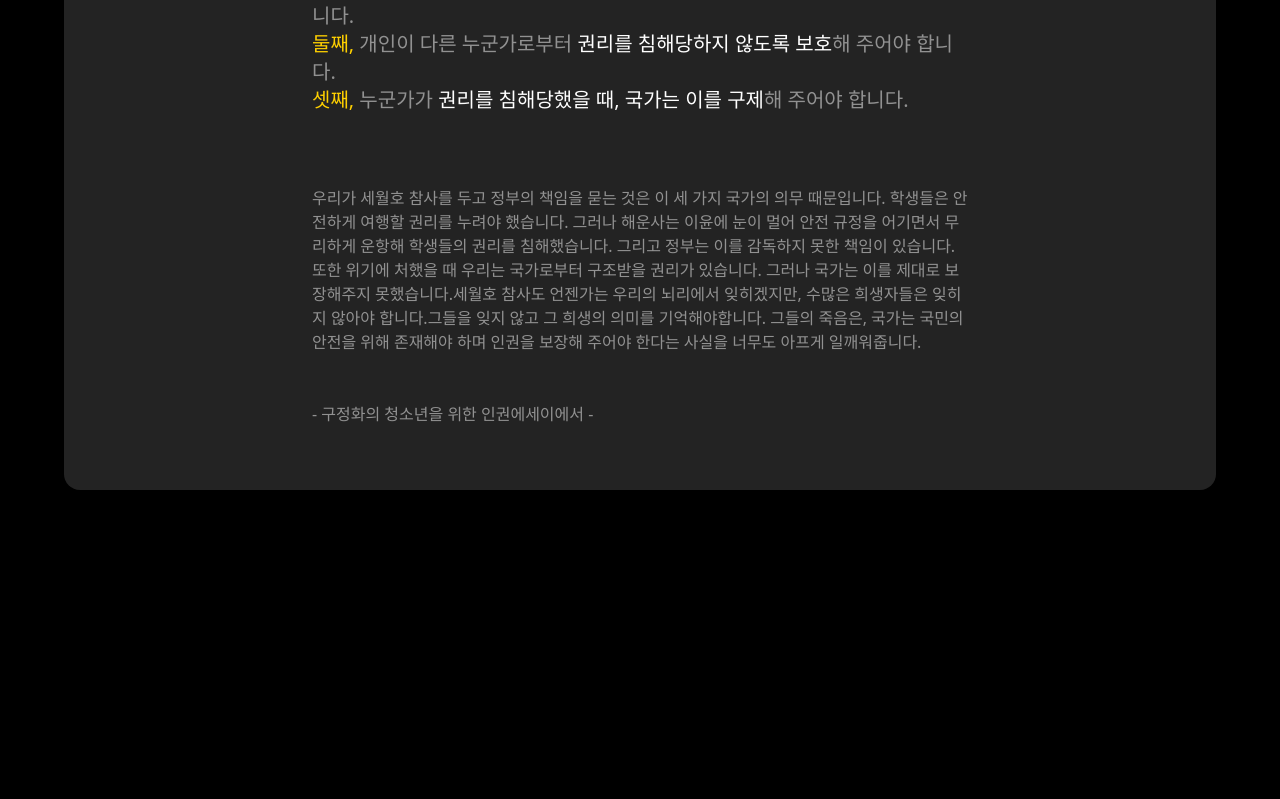
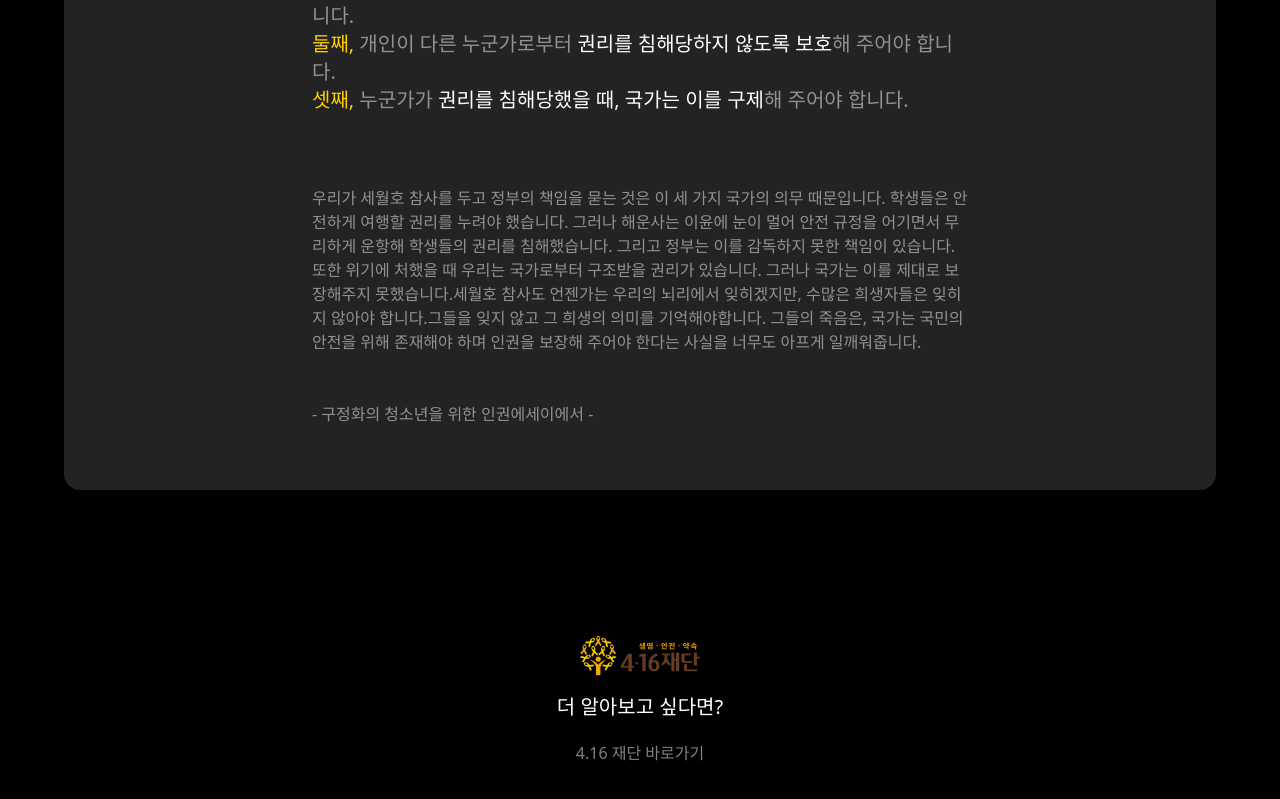
Before and after one commit to chanwoo00106/sewol-ferry, a React (Vite) app: page / in a window 1280 px wide. Shown: the part 3963-4762 px from the top of the page. Before the commit the page ends 4453 px from the top, so only its background shows below. Built offline with nearby package versions, Linux system fonts and the light colour scheme.

Commit message:
Add info component

```diff
--- a/src/App.tsx
+++ b/src/App.tsx
@@ -3,6 +3,7 @@ import MainVideo from './components/Main'
 import MusicContent from './components/Music'
 import PreventContent from './components/Prevent'
 import Think from './components/Think'
+import Info from './components/Info'
 
 function App() {
   return (
@@ -11,6 +12,7 @@ function App() {
       <MusicContent />
       <PreventContent />
       <Think />
+      <Info />
     </MainLayout>
   )
 }
--- /dev/null
+++ b/src/components/Info/index.tsx
@@ -0,0 +1,20 @@
+const Info = () => {
+  return (
+    <section className='w-full flex flex-col items-center mt-36 mb-64'>
+      <img src='/png/foundation-logo.png' className='mb-4' />
+      <h2 className='font-medium text-xl mb-5 text-white'>
+        더 알아보고 싶다면?
+      </h2>
+      <a
+        rel='noreferrer'
+        href='https://416foundation.org'
+        target='_blank'
+        className='text-[#FFFFFF80]'
+      >
+        4.16 재단 바로가기
+      </a>
+    </section>
+  )
+}
+
+export default Info
```
Also changed, not shown: public/png/foundation-logo.png (added).
